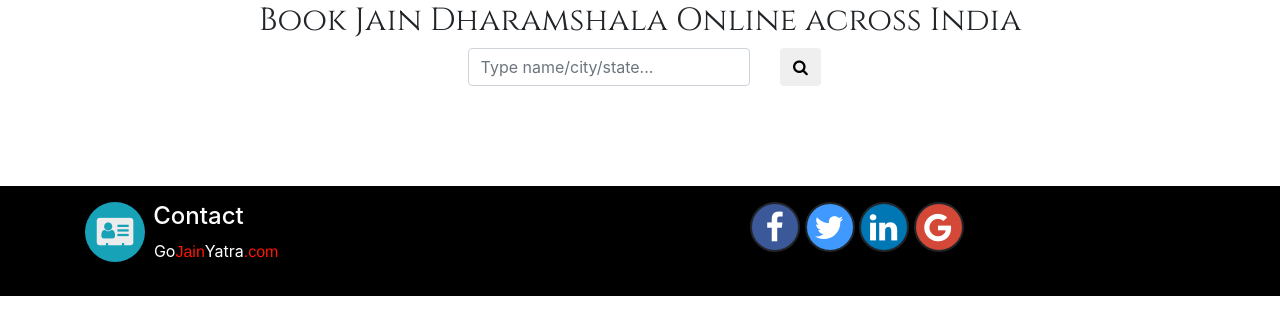
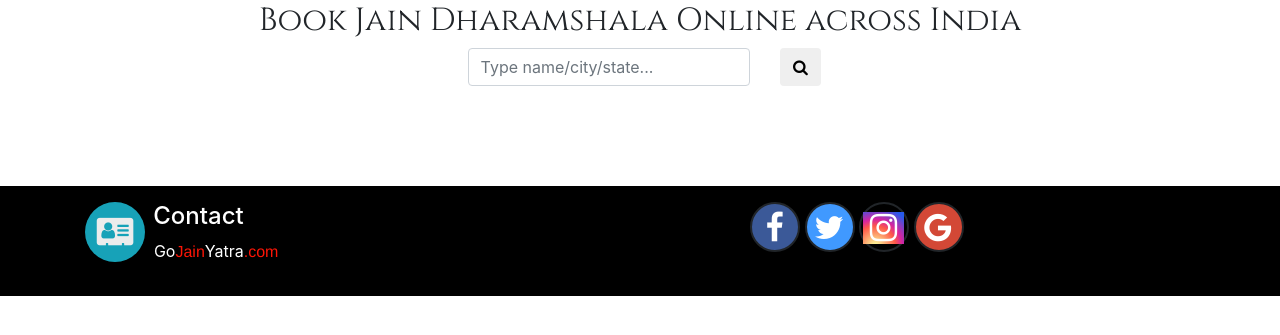
Before and after one commit to yadneshSalvi/gojainyatra1, a Django app: page / in a window 1280 px wide. Shown: the part 153-488 px from the top of the page. Run offline with Django 3.2, Linux system fonts and the light colour scheme; data that the repository does not hold is empty; some libraries are stand-ins or nearby versions.

Commit message:
added title logo and insta

```diff
--- a/static/layout.css
+++ b/static/layout.css
@@ -89,8 +89,9 @@ body {
   .fa-facebook{
       color:#3b5998;
   }
-  .fa-linkedin{
-      color:#0077B5;
+  .fa-instagram {
+    background: #d6249f;
+    background: radial-gradient(circle at 30% 107%, #fdf497 0%, #fdf497 5%, #fd5949 45%,#d6249f 60%,#285AEB 90%);
   }
   .fa-twitter{
       color:#4099FF;
--- a/templates/base.html
+++ b/templates/base.html
@@ -9,6 +9,7 @@
         <!-- Bootstrap CSS -->
 
         <link rel="stylesheet" href="https://maxcdn.bootstrapcdn.com/bootstrap/4.0.0/css/bootstrap.min.css" integrity="sha384-Gn5384xqQ1aoWXA+058RXPxPg6fy4IWvTNh0E263XmFcJlSAwiGgFAW/dAiS6JXm" crossorigin="anonymous">
+        <link rel="shortcut icon" type="image/x-icon" href="{% static 'images/title.jpg' %}" />
         <link rel="stylesheet" href="https://fonts.googleapis.com/css?family=Cinzel">
         <link href="https://fonts.googleapis.com/css?family=Oxygen" rel="stylesheet">
         <link href="https://fonts.googleapis.com/css?family=Quicksand" rel="stylesheet">
@@ -90,9 +91,9 @@
                        <i class="fa fa-2x fa-fw fa-twitter text-white"></i></a>
                    </div>
 
-                   <div class="bg-circle-outline d-inline-block" style="background-color:#0077B5">
-                     <a href="https://www.linkedin.com/company/">
-                       <i class="fa fa-2x fa-fw fa-linkedin text-white"></i></a>
+                   <div class="bg-circle-outline d-inline-block" >
+                     <a href="https://www.instagram.com/?hl=en">
+                       <i class="fa fa-2x fa-fw fa-instagram text-white"></i></a>
                    </div>
                    <div class="bg-circle-outline d-inline-block" style="background-color:#d34836">
                      <a href="https://www.google.com/">
```
Also changed, not shown: static/images/title.jpg (added), static/images/title_logo.jpg (added).
